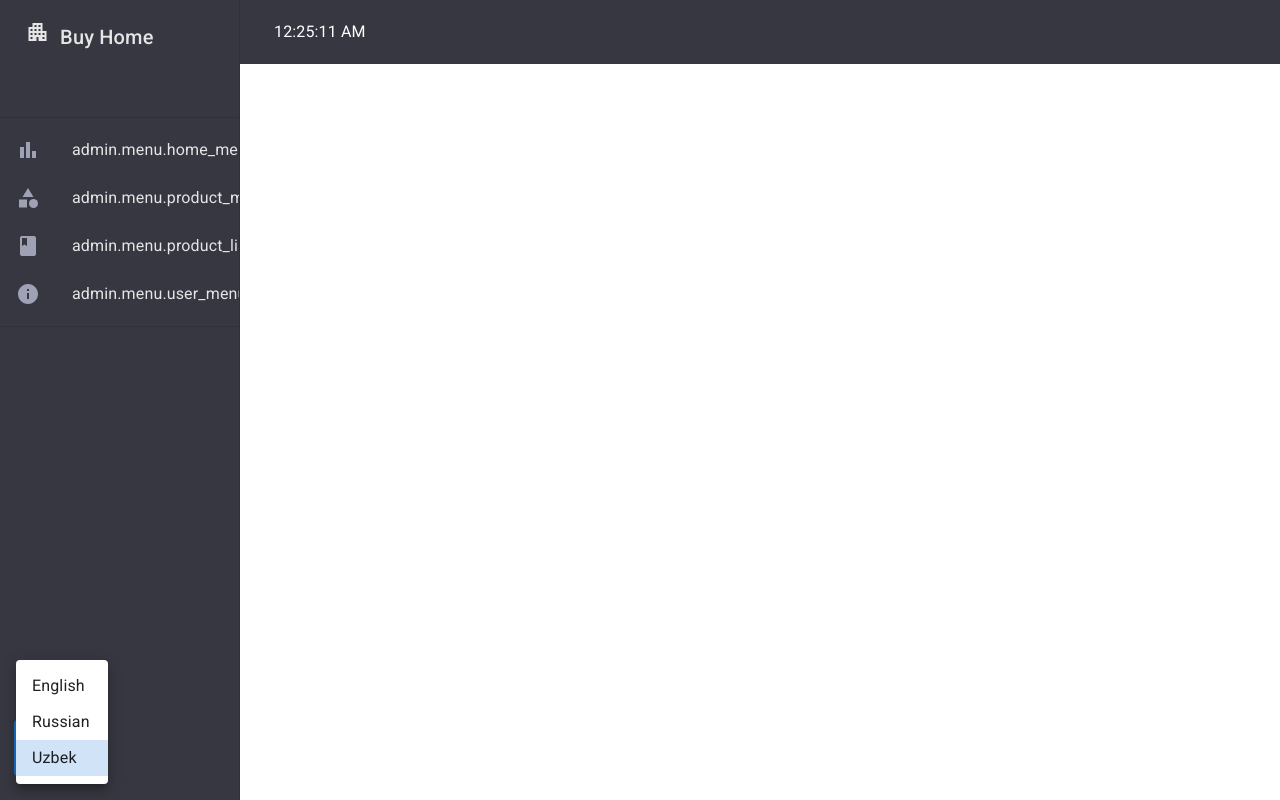
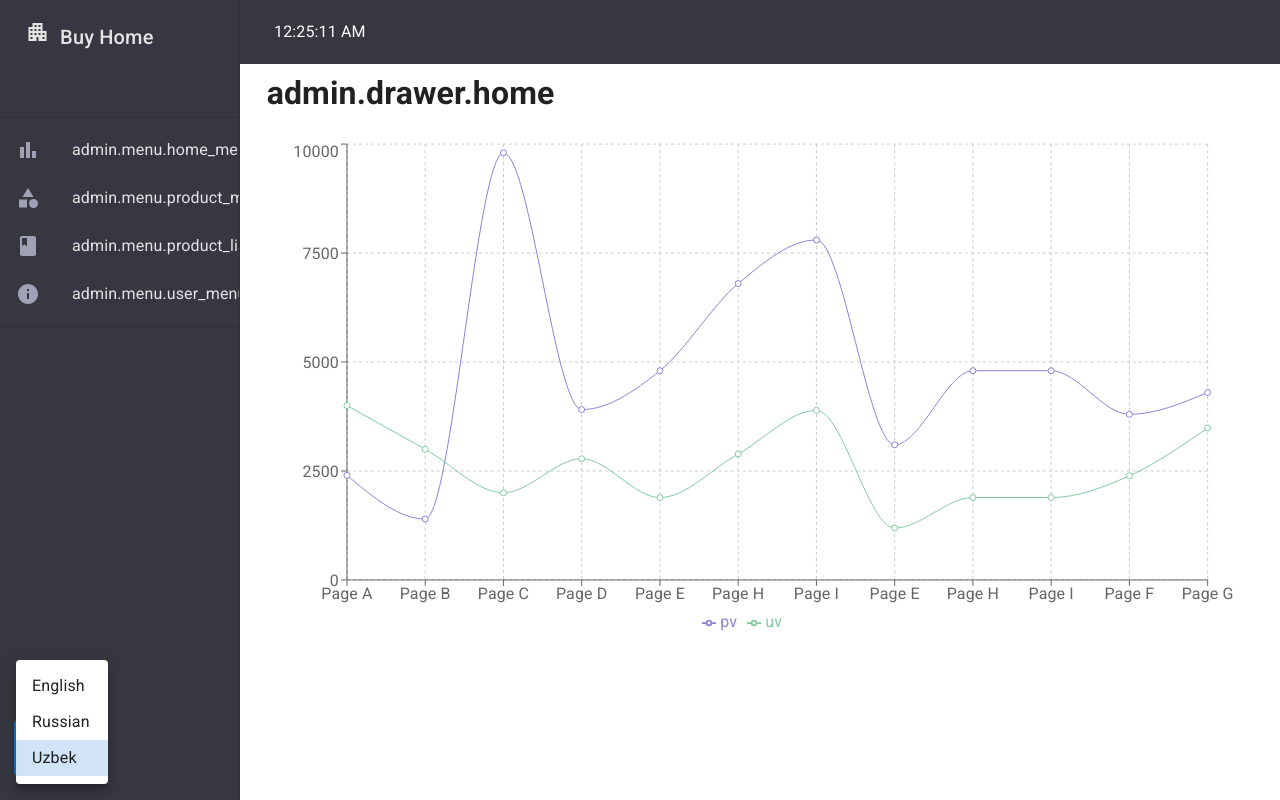
Before and after one commit to FarxodElamasov/adpahome, a React (Create React App) app in the folder adpahomeproject/: page /home in a window 1280 px wide. Built offline with nearby package versions, Linux system fonts and the light colour scheme; what i18next-xhr-backend would draw is missing.

Commit message:
fixed create product life hak

```diff
--- a/adpahomeproject/src/App.js
+++ b/adpahomeproject/src/App.js
@@ -1,6 +1,6 @@
 import React from 'react'
 import Drawer from './components/Drawer/Drawer'
-import { BrowserRouter as Router, Routes, Route } from "react-router-dom";
+import { BrowserRouter as Router, Routes, Route, Navigate } from "react-router-dom";
 import Home from "./components/Home/Home"
 import Create from "../src/components/Create/Create"
 import Product from "../src/components/Product/Product"
@@ -13,11 +13,13 @@ export default function App() {
       <Router>
         <Drawer />
         <Routes>
-          <Route path="/" element={<Home />} />
+          <Route path="/home" element={<Home />} />
           <Route path="/productcreate" element={<Create />} />
           <Route path="/list" element={<Product />} />
           <Route path="/users" element={<Users />} />
           <Route path="/list/editpage/:id" element={<EditPage />} />
+          <Route path="*" element={<h1 style={{marginLeft: "400px"}}>404 NOT FOUND</h1>} />
+          <Route path="/" element={<Navigate to="/home"/>} />
         </Routes>
       </Router>
     </>
```
